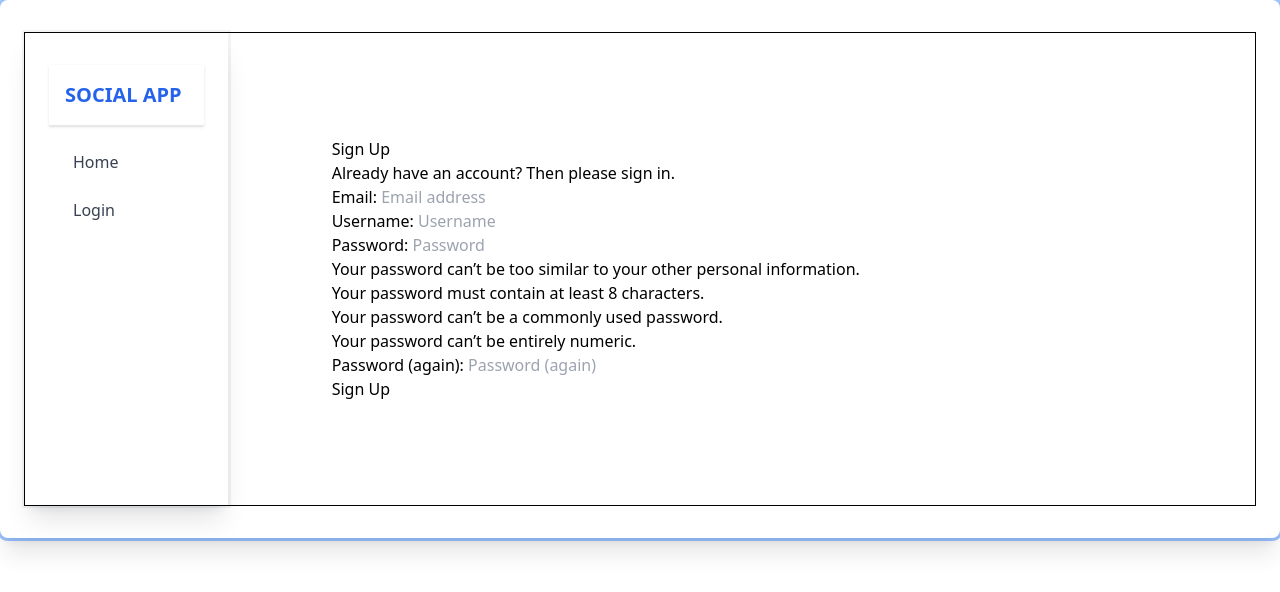
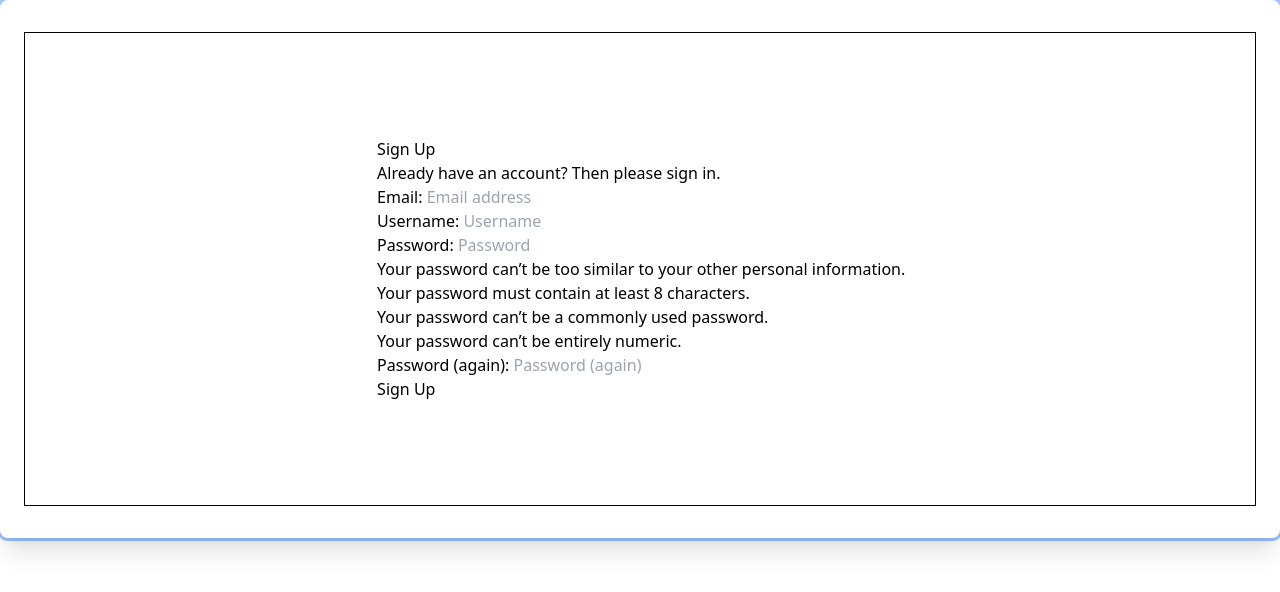
Before and after one commit to ONTI98/Django2, a Django app: page /signup/ in a window 1280 px wide. Shown: the top 592 px of the page. Run offline with Django 5.2, Linux system fonts and the light colour scheme; some libraries are stand-ins or nearby versions.

Commit message:
hide sidebar in singup

```diff
--- a/myapp/templates/account/signup.html
+++ b/myapp/templates/account/signup.html
@@ -4,8 +4,17 @@
 {% block head_title %}
     {% trans "Signup" %}
 {% endblock head_title %}
+
 {% block content %}
-    {% element h1 %}
+<style>
+    .sidebar{
+        visibility:hidden;
+        display: flex;
+        border:1px solid green;
+
+    }
+</style>
+{% element h1 %}
         {% trans "Sign Up" %}
     {% endelement %}
     {% setvar link %}
```
